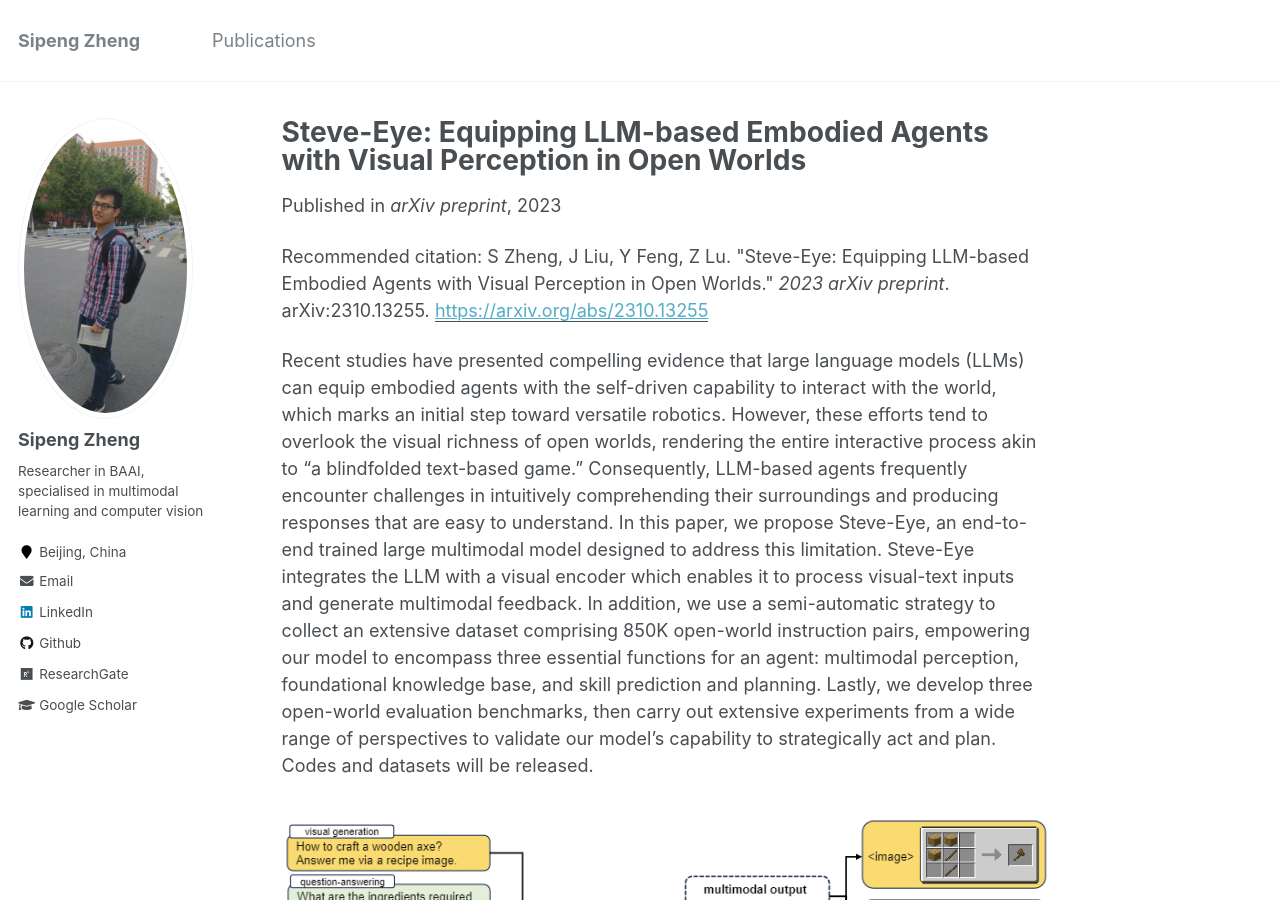
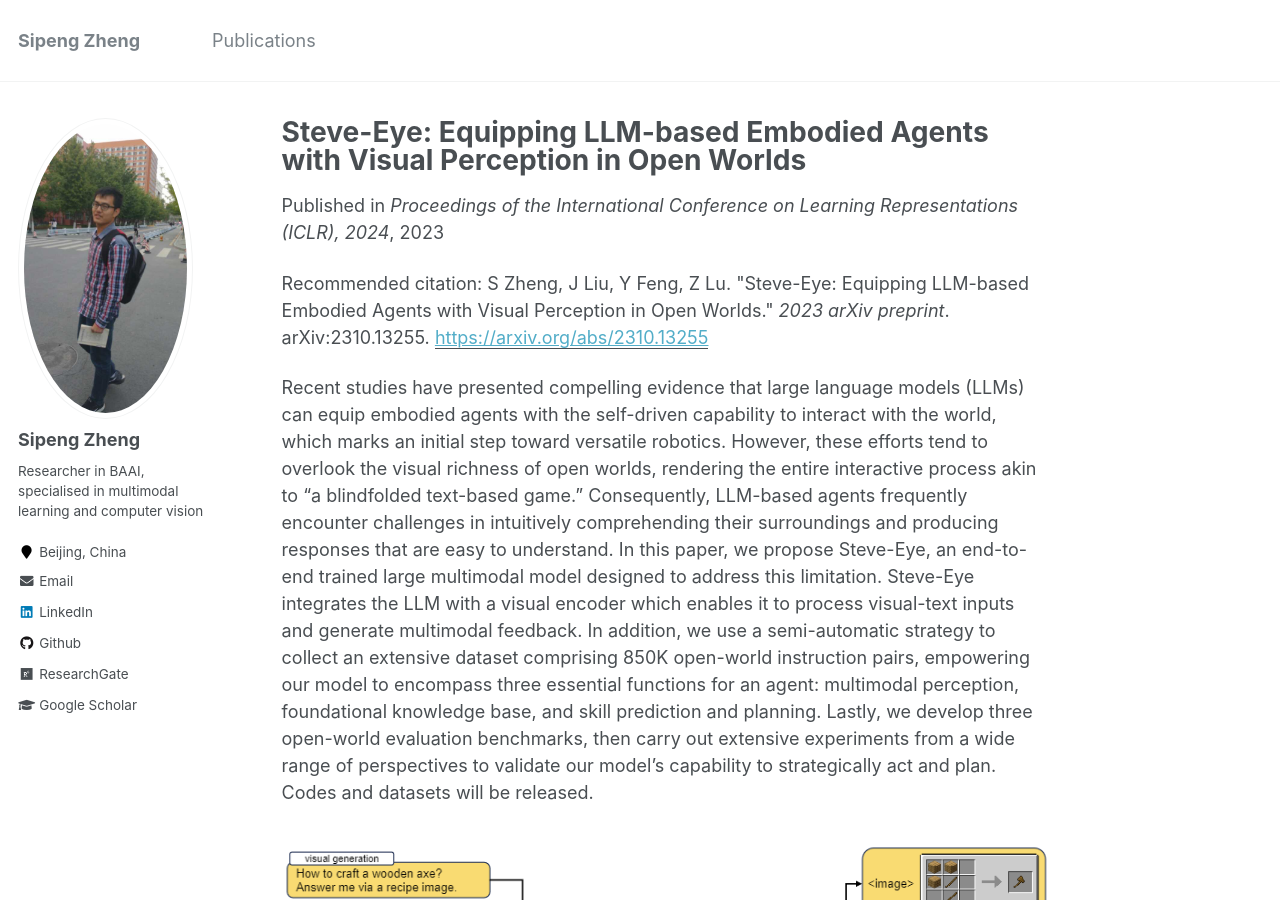
Before and after one commit to zhengsipeng/zhengsipeng.github.io, a Jekyll site: the page built from _publications/2023-11-paper-STEVE-EYE.md, in a window 1280 px wide and 900 px high. Built offline with Jekyll 4.4.1, drawn with Linux system fonts in a browser that asks for light colours.

Commit message:
Update 2023-11-paper-STEVE-EYE.md

```diff
--- a/_publications/2023-11-paper-STEVE-EYE.md
+++ b/_publications/2023-11-paper-STEVE-EYE.md
@@ -4,7 +4,7 @@ collection: publications
 permalink: /publication/2023-10-paper-STEVE-EYE
 excerpt: 'This paper proposes the first large multi-modal model for open-world agents in Minecraft.'
 date: 2023-11-01
-venue: 'arXiv preprint'
+venue: 'Proceedings of the International Conference on Learning Representations (ICLR), 2024'
 paperurl: 'https://arxiv.org/abs/2310.13255'
 citation: 'S Zheng, J Liu, Y Feng, Z Lu. "Steve-Eye: Equipping LLM-based Embodied Agents with Visual Perception in Open Worlds." <i>2023 arXiv preprint</i>. arXiv:2310.13255.'
 ---
```
